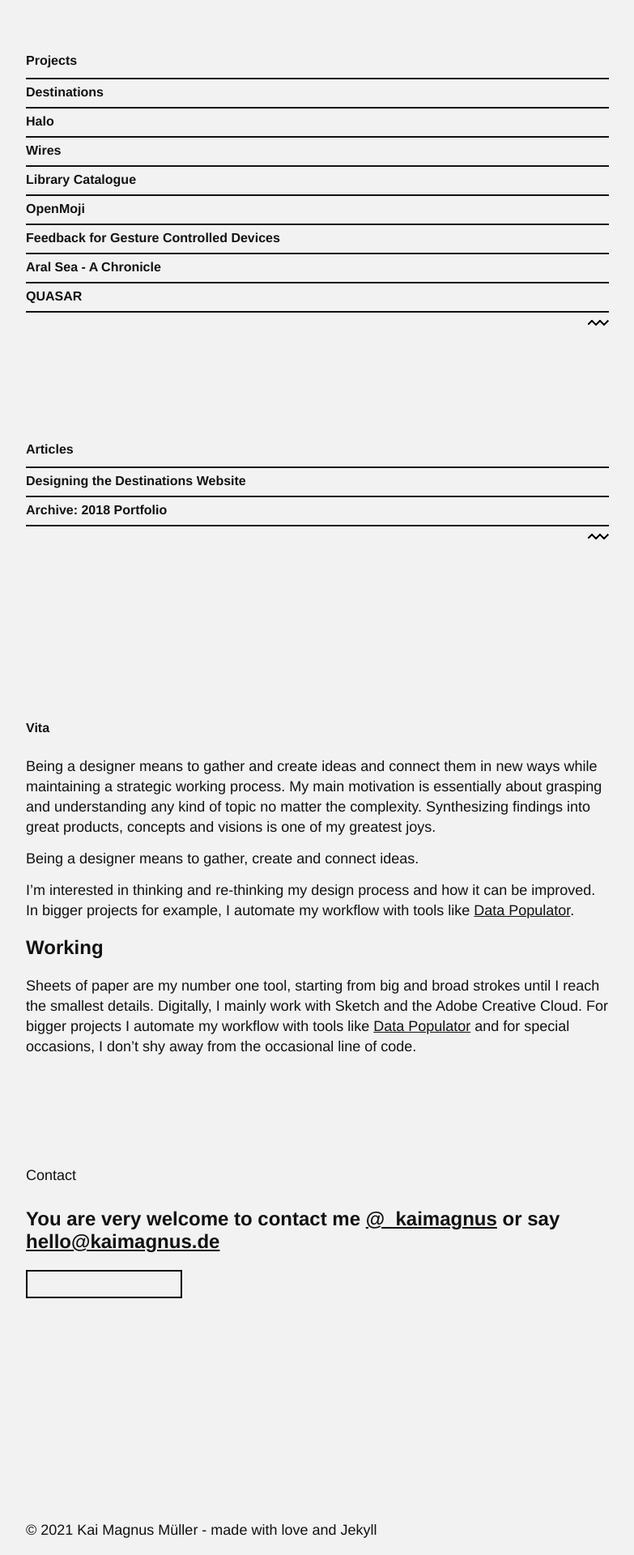
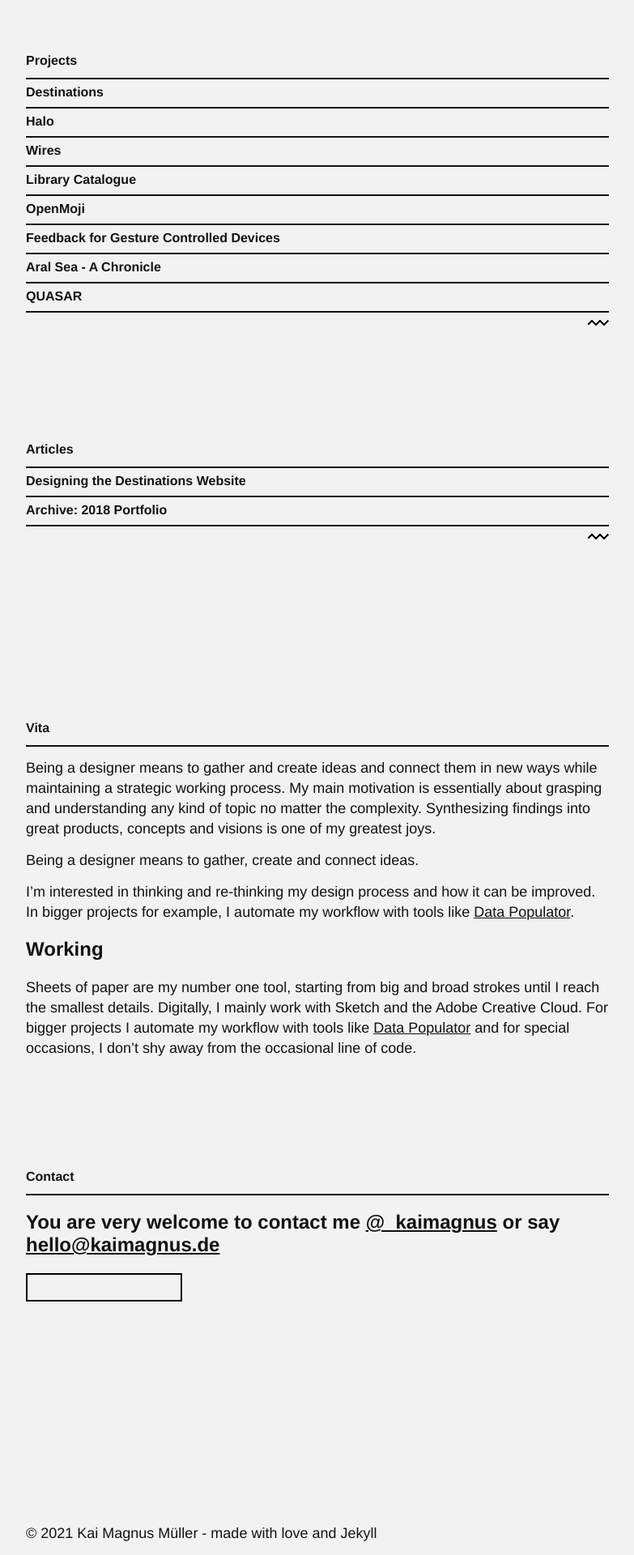
Before and after one commit to KaiMagnusMueller/kaimagnus.de, a Jekyll site: the page built from index.html, in a window 1280 px wide. Shown: the part 1142-3062 px from the top of the page at 81% size, without its empty margins (128-911 px from the left). Built offline with Jekyll 4.4.1, drawn with Linux system fonts in a browser that asks for light colours; nearby versions of some CDN libraries; some web fonts are replaced; library files that are not in the unit come from our copies.

Commit message:
fixed footer border and text styles

```diff
--- a/_includes/footer.html
+++ b/_includes/footer.html
@@ -1,7 +1,7 @@
 <section id="contact" class="grid-4 section-thin">
 
-    <div class="divider-header">
-        <p class="left">Contact</p>
+    <div class="divider-header border-btm">
+        <p class="left text-list-header">Contact</p>
     </div>
 
     {% include contact.html %}
--- a/index.html
+++ b/index.html
@@ -198,10 +198,10 @@ changefreq: weekly
 
 <section id="vita" class="grid-4 section-thin margin-top--l margin-bt--l">
     <div class="vita-section grid-sec-l">
-        <div class="divider-header vita-divider">
+        <div class="divider-header vita-divider border-btm">
             <p class="left text-list-header">Vita</p>
         </div>
-        <div class="divider-header motivation-divider">
+        <div class="divider-header motivation-divider border-btm">
             <p class="left">Motivation</p>
         </div>
         <div class="vita-motivation">
```
